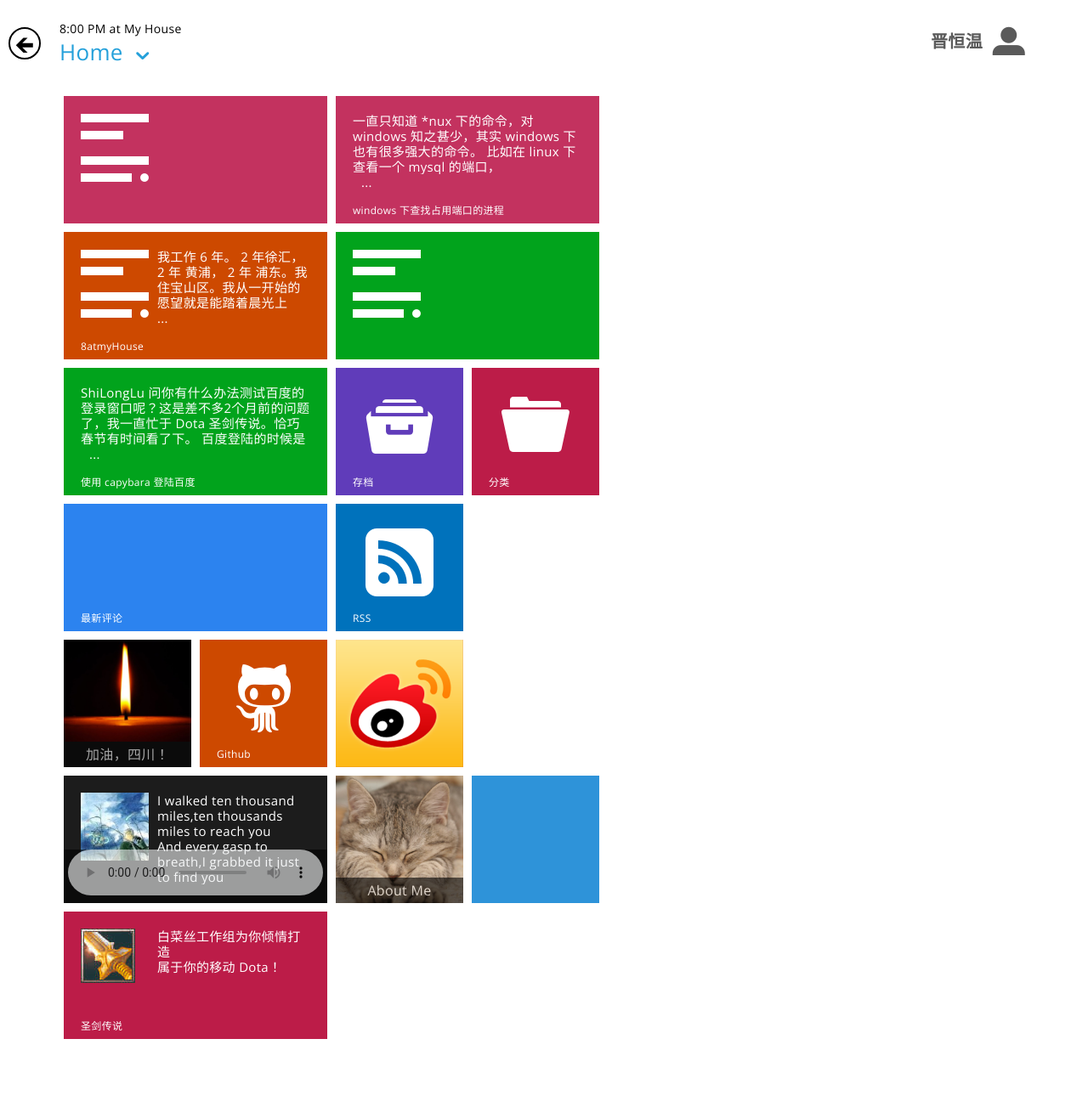
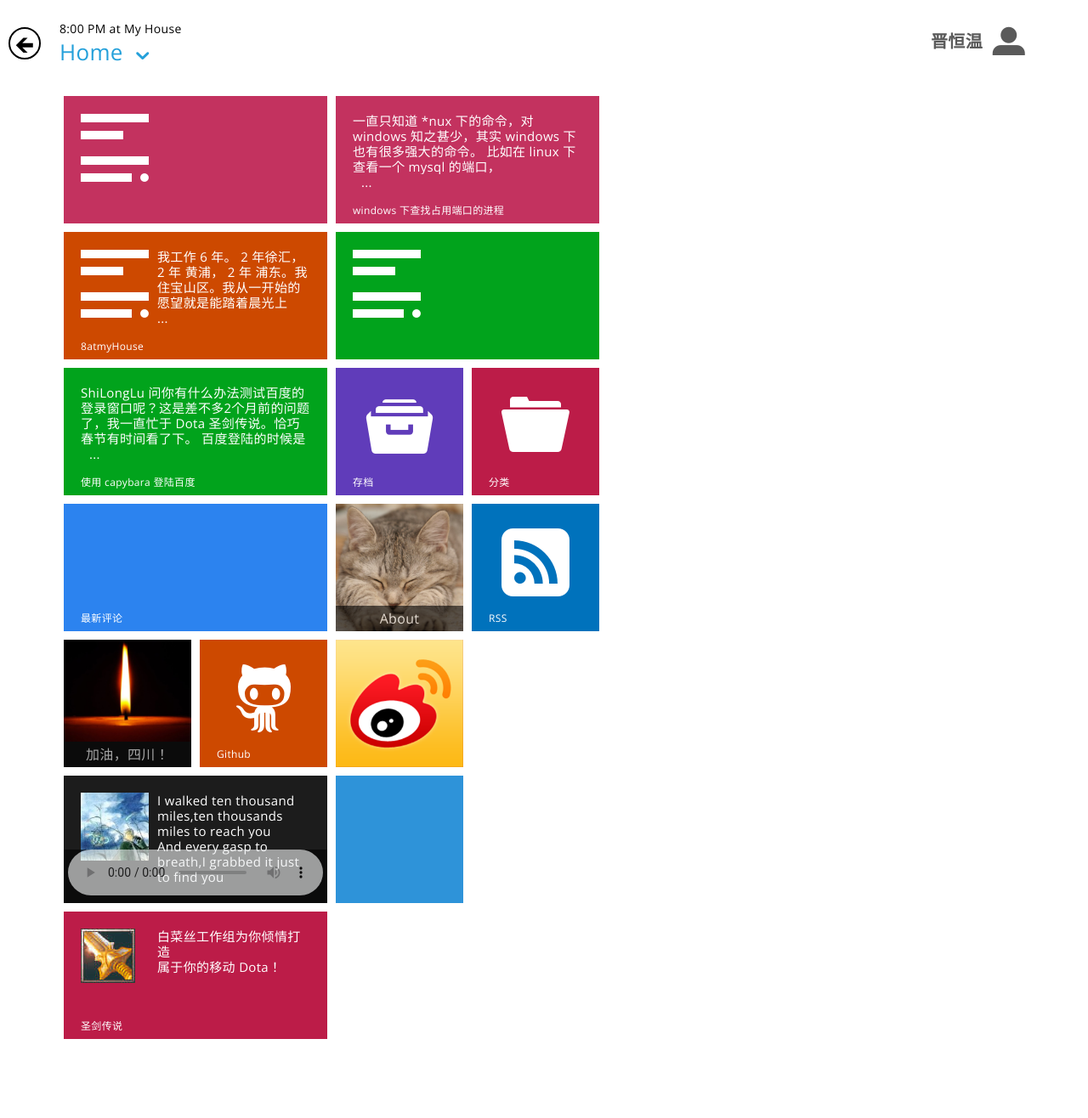
Before and after one commit to lihuazhang/lihuazhang.github.com, a Jekyll site: the page built from index.html, in a window 1280 px wide. Shown: the whole page at 85% size. Built offline with Jekyll 4.4.1, drawn with Linux system fonts in a browser that asks for light colours; nearby versions of some CDN libraries; Markdown is read by kramdown in place of the engine named in the settings; the list of posts is cut into pages by our own code; comment, search, counter and statistics services are not loaded; grey boxes are pictures that could not be loaded.

Commit message:
move about to section1

```diff
--- /dev/null
+++ b/about.html
@@ -0,0 +1,4 @@
+---
+layout: page
+title: About Me
+---
--- a/index.html
+++ b/index.html
@@ -59,6 +59,14 @@ isHome: true
           </div>
 
 
+          <a class="tile imagetext bg-color-blue" href="/about.html">
+            <div class="image-wrapper">
+              <img src="/images/head.png"/>
+            </div>
+            <span class="brand-label">About</span>
+          </a>
+
+
 
           <a class="tile app bg-color-blue" href="/atom.xml">
             <div class="image-wrapper">
@@ -112,13 +120,6 @@ isHome: true
 
           </div>
 
-          <a class="tile imagetext bg-color-blue" href="/about_me.html">
-            <div class="image-wrapper">
-              <img src="/images/head.png"/>
-            </div>
-            <span class="brand-label">About Me</span>
-          </a>
-
           <div class="tile" id="weather">
             <iframe src="http://www.thinkpage.cn/weather/weather.aspx?uid=&cid=101010100&l=&p=CMA&a=1&u=C&s=13&m=0&x=1&d=0&fc=&bgc=2E93D9&bc=&ti=1&in=1&li=2&ct=iframe" frameborder="0" scrolling="no" width="150" height="162" allowTransparency="true"></iframe>
           </div>
```
Also changed, not shown: 6 other files.
